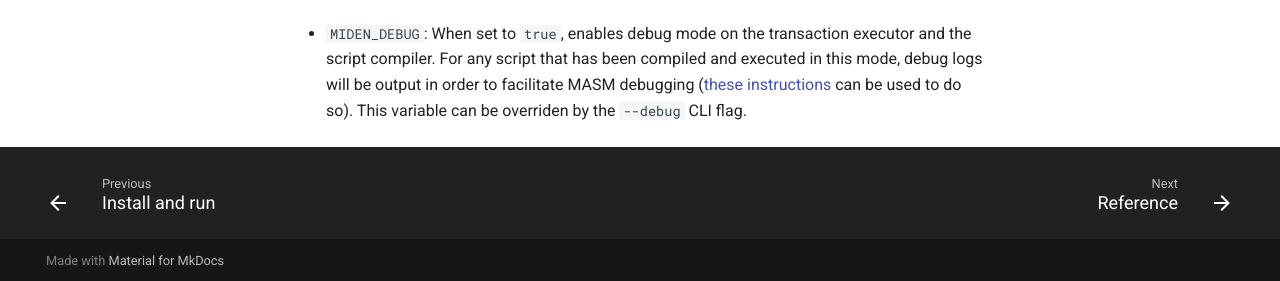
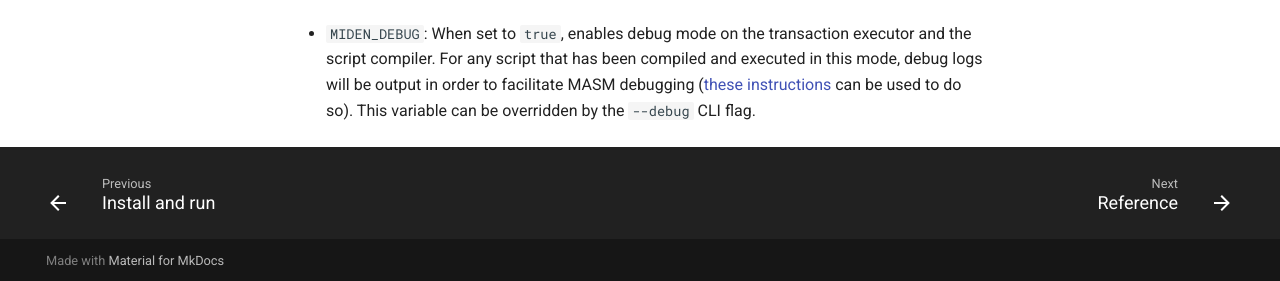
Before and after one commit to 0xPolygonMiden/miden-client, an MkDocs documentation site: the page built from docs/cli-config.md, in a window 1280 px wide and 900 px high, scrolled down 723 px. Shown: the part 616-897 px from the top of the window. Built offline with MkDocs 1.6.1 and Material for MkDocs 9.7.7, drawn with Linux system fonts in a browser that asks for light colours.

Commit message:
docs: fix spelling issues (#469)
* fix cli-config.md

* fix cli-reference.md

* fix CHANGELOG.md

```diff
--- a/docs/cli-config.md
+++ b/docs/cli-config.md
@@ -56,4 +56,4 @@ miden account --default
 
 ### Environment variables
 
-- `MIDEN_DEBUG`: When set to `true`, enables debug mode on the transaction executor and the script compiler. For any script that has been compiled and executed in this mode, debug logs will be output in order to facilitate MASM debugging ([these instructions](https://0xpolygonmiden.github.io/miden-vm/user_docs/assembly/debugging.html) can be used to do so). This variable can be overriden by the `--debug` CLI flag.
+- `MIDEN_DEBUG`: When set to `true`, enables debug mode on the transaction executor and the script compiler. For any script that has been compiled and executed in this mode, debug logs will be output in order to facilitate MASM debugging ([these instructions](https://0xpolygonmiden.github.io/miden-vm/user_docs/assembly/debugging.html) can be used to do so). This variable can be overridden by the `--debug` CLI flag.
```
Also changed, not shown: CHANGELOG.md (+1 -1 lines), docs/cli-reference.md (+1 -1 lines).
